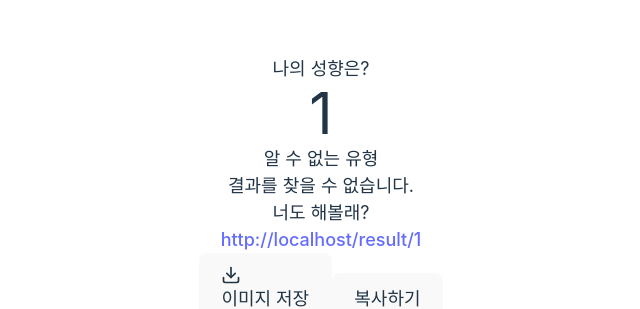
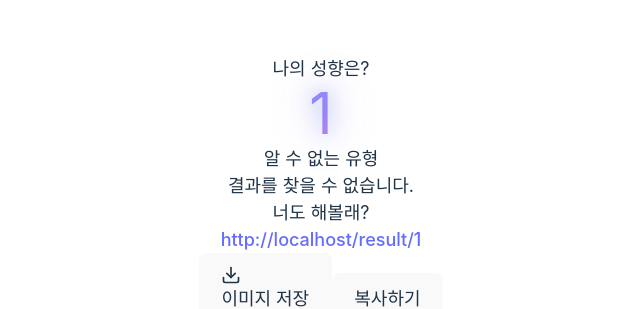
Before and after one commit to soms8020/soms_mbti_agvt, a React (Vite) app: page /result/1 in a window 1280 px wide. Shown: the part 103-412 px from the top of the page, without its empty margins (319-959 px from the left). Built offline with nearby package versions, Linux system fonts and the light colour scheme.

Commit message:
Fix: Complete redesign of result card for better visibility and capture quality - Improve MBTI type display, fix image capture settings, enhance layout and styling

```diff
--- a/src/pages/ResultPage.tsx
+++ b/src/pages/ResultPage.tsx
@@ -40,11 +40,11 @@ const ResultPage = () => {
             try {
                 const canvas = await html2canvas(resultRef.current, {
                     backgroundColor: '#1f2937',
-                    scale: 4, // 고해상도
-                    width: resultRef.current.offsetWidth,
-                    height: resultRef.current.offsetHeight,
+                    scale: 3,
                     useCORS: true,
                     logging: false,
+                    allowTaint: false,
+                    removeContainer: false,
                 });
                 const image = canvas.toDataURL('image/png', 1.0);
                 const link = document.createElement('a');
@@ -67,15 +67,13 @@ const ResultPage = () => {
             // 결과 이미지 생성 (고해상도)
             const canvas = await html2canvas(resultRef.current, {
                 backgroundColor: '#1f2937',
-                scale: 4, // 해상도 4배 증가
-                width: resultRef.current.offsetWidth,
-                height: resultRef.current.offsetHeight,
+                scale: 3,
                 useCORS: true,
                 logging: false,
-                windowWidth: resultRef.current.scrollWidth,
-                windowHeight: resultRef.current.scrollHeight,
+                allowTaint: false,
+                removeContainer: false,
             });
-            const dataUrl = canvas.toDataURL('image/png', 1.0); // 최고 품질
+            const dataUrl = canvas.toDataURL('image/png', 1.0);
 
             // Data URL을 Blob으로 변환
             const response = await fetch(dataUrl);
@@ -214,11 +212,11 @@ const ResultPage = () => {
             try {
                 const canvas = await html2canvas(resultRef.current, {
                     backgroundColor: '#1f2937',
-                    scale: 4, // 고해상도
-                    width: resultRef.current.offsetWidth,
-                    height: resultRef.current.offsetHeight,
+                    scale: 3,
                     useCORS: true,
                     logging: false,
+                    allowTaint: false,
+                    removeContainer: false,
                 });
                 const image = canvas.toDataURL('image/png', 1.0);
                 const link = document.createElement('a');
@@ -257,33 +255,45 @@ const ResultPage = () => {
                 initial={{ opacity: 0, scale: 0.9 }}
                 animate={{ opacity: 1, scale: 1 }}
                 transition={{ duration: 0.5 }}
-                className="w-full max-w-lg flex flex-col gap-6"
+                className="w-full max-w-2xl flex flex-col gap-6 px-4"
             >
-                <div ref={resultRef} className="bg-gray-800 p-10 rounded-2xl shadow-2xl text-center border border-gray-700 relative overflow-hidden min-w-[400px]">
-                    <div className="absolute top-0 left-0 w-full h-2 bg-gradient-to-r from-blue-500 to-purple-500" />
-                    <h3 className="text-xl text-white mb-4 mt-4 font-semibold">나의 성향은?</h3>
-                    <div className="mb-6">
-                        <h1 className="text-7xl font-extrabold text-transparent bg-clip-text bg-gradient-to-r from-blue-400 to-purple-500 mb-2 tracking-tighter drop-shadow-lg">
-                            {mbti}
-                        </h1>
-                        <div className="w-full h-1 bg-gradient-to-r from-blue-500 to-purple-500 mb-4"></div>
+                <div ref={resultRef} className="bg-gray-800 p-8 md:p-12 rounded-2xl shadow-2xl text-center border border-gray-700 relative overflow-visible">
+                    <div className="absolute top-0 left-0 w-full h-2 bg-gradient-to-r from-blue-500 to-purple-500 rounded-t-2xl" />
+                    <div className="mt-6 mb-8">
+                        <h3 className="text-2xl text-white mb-6 font-bold">나의 성향은?</h3>
+                        <div className="mb-8">
+                            <h1
+                                className="text-8xl md:text-9xl font-black text-white mb-4 tracking-tighter"
+                                style={{
+                                    textShadow: '0 0 20px rgba(59, 130, 246, 0.5), 0 0 40px rgba(147, 51, 234, 0.5)',
+                                    background: 'linear-gradient(135deg, #60a5fa 0%, #a78bfa 50%, #f472b6 100%)',
+                                    WebkitBackgroundClip: 'text' as any,
+                                    WebkitTextFillColor: 'transparent',
+                                    backgroundClip: 'text',
+                                } as React.CSSProperties}
+                            >
+                                {mbti}
+                            </h1>
+                            <div className="w-3/4 mx-auto h-1.5 bg-gradient-to-r from-blue-500 via-purple-500 to-pink-500 rounded-full"></div>
+                        </div>
                     </div>
-                    <h2 className="text-3xl font-bold mb-4 text-white">{result.title}</h2>
-                    <p className="text-gray-300 mb-8 leading-relaxed text-lg">{result.description}</p>
-                    <div className="flex flex-wrap justify-center gap-2 mb-6">
+                    <h2 className="text-3xl md:text-4xl font-bold mb-6 text-white">{result.title}</h2>
+                    <p className="text-gray-200 mb-10 leading-relaxed text-lg md:text-xl px-4">{result.description}</p>
+                    <div className="flex flex-wrap justify-center gap-3 mb-10">
                         {result.tags.map(tag => (
-                            <span key={tag} className="bg-gray-700 text-blue-300 px-4 py-2 rounded-full text-sm font-medium">
+                            <span key={tag} className="bg-gray-700 text-blue-300 px-5 py-2.5 rounded-full text-base font-semibold border border-blue-500/30">
                                 #{tag}
                             </span>
                         ))}
                     </div>
-                    <div className="mt-6 pt-6 border-t border-gray-700">
-                        <p className="text-xl font-bold text-white mb-3">너도 해볼래?</p>
+                    <div className="mt-8 pt-8 border-t-2 border-gray-600">
+                        <p className="text-2xl font-bold text-white mb-4">너도 해볼래?</p>
                         <a
                             href={shareUrl}
                             target="_blank"
                             rel="noopener noreferrer"
-                            className="text-base text-blue-400 hover:text-blue-300 break-all font-medium px-2 underline decoration-blue-400 hover:decoration-blue-300 transition-colors inline-block"
+                            className="text-lg text-blue-400 hover:text-blue-300 break-all font-semibold px-4 py-2 underline decoration-2 decoration-blue-400 hover:decoration-blue-300 transition-colors inline-block"
+                            onClick={(e) => e.stopPropagation()}
                         >
                             {shareUrl}
                         </a>
```
